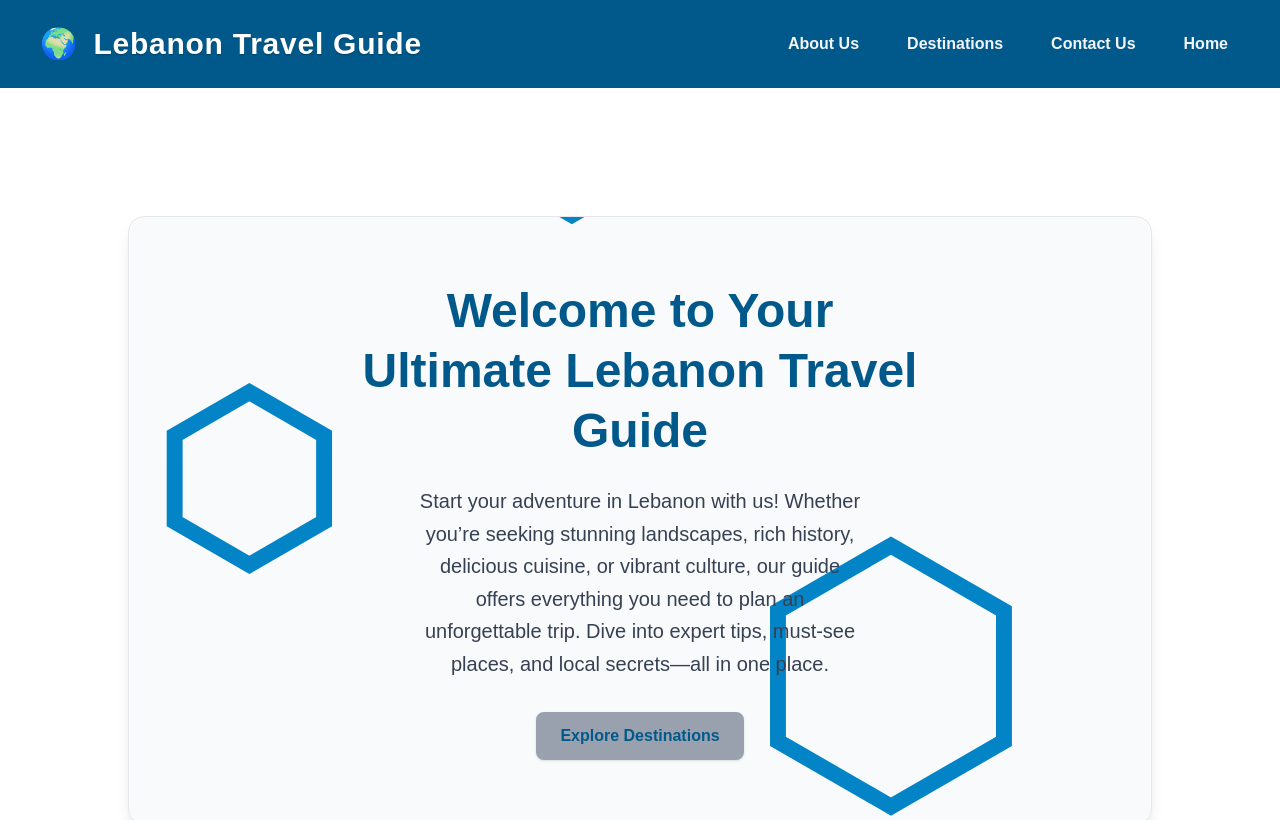
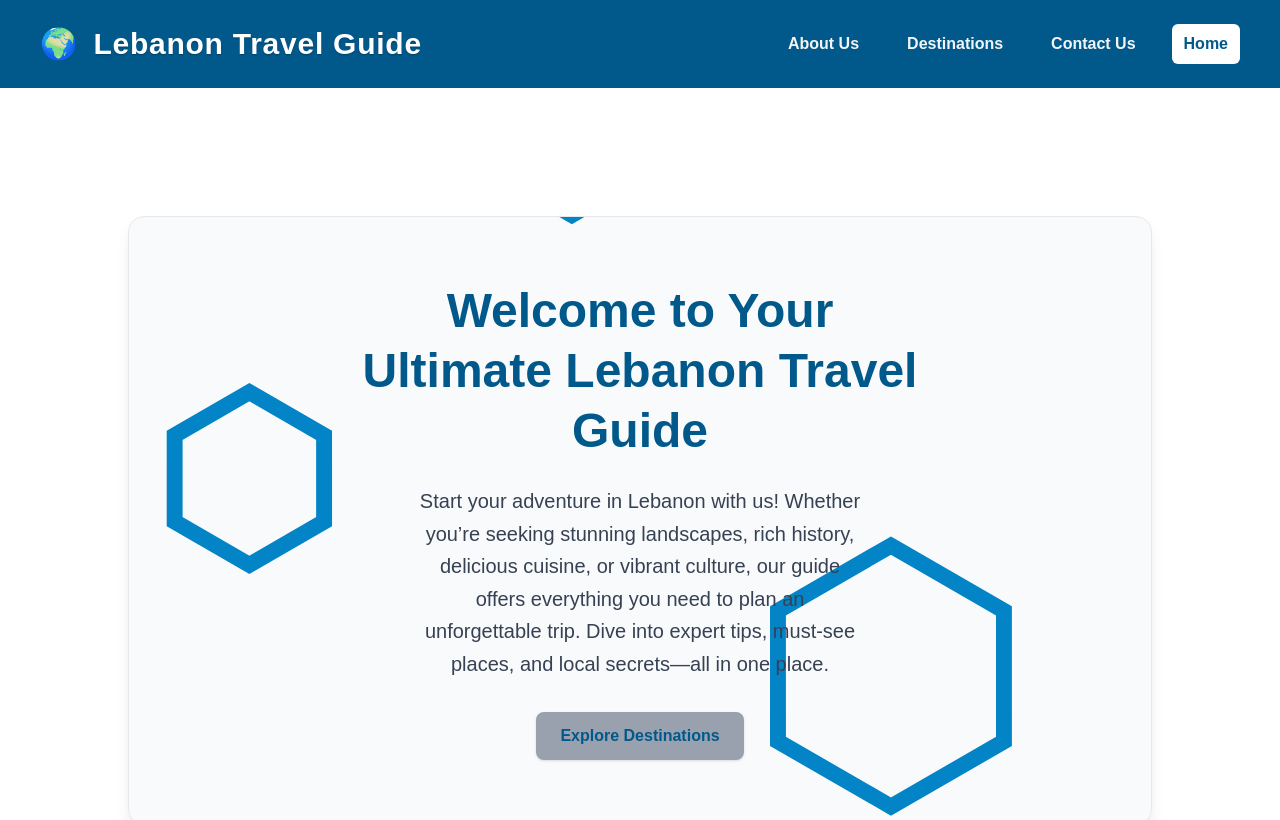
Before and after one commit to Dia8897/project2-frontend-travel-guide, a Next.js app: page / in a window 1280 px wide. Shown: the top 820 px of the page. Built offline with nearby package versions, Linux system fonts and the light colour scheme.

Commit message:
dynamic header

```diff
--- a/app/components/Header.js
+++ b/app/components/Header.js
@@ -1,8 +1,10 @@
 'use client';
-import { useState } from 'react';
+import { use, useState } from 'react';
+import { usePathname } from 'next/navigation';
 
 export default function Header() {
   const [menuOpen, setMenuOpen] = useState(false);
+  const pathName = usePathname();
 
   return (
     <>
@@ -37,9 +39,14 @@ export default function Header() {
                 key={section}
                 href={links[section]}
                 onClick={() => setMenuOpen(false)}
-                className="text-gray-100 font-semibold text-base px-3 py-2 rounded-md hover:bg-sky-600 hover:scale-105 transition"
+                // className="text-gray-100 font-semibold text-base px-3 py-2 rounded-md hover:bg-sky-600 hover:scale-105 transition"
+                className = {`text-base px-3 py-2 rounded-md transition font-semibold ${
+                  pathName === links[section]?
+                  'bg-white text-sky-800' :
+                  'text-gray-100 hover:bg-sky-600 hover:scale-105'
+                }`}
               >
-                {section.charAt(0).toUpperCase() + section.slice(1)}
+                {section}
               </a>
 )})}
           </nav>
```
